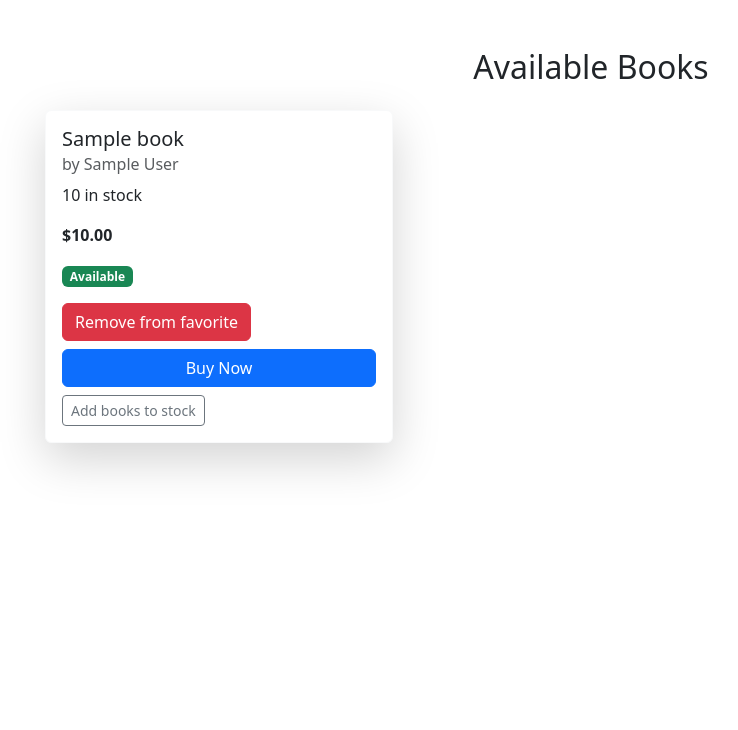
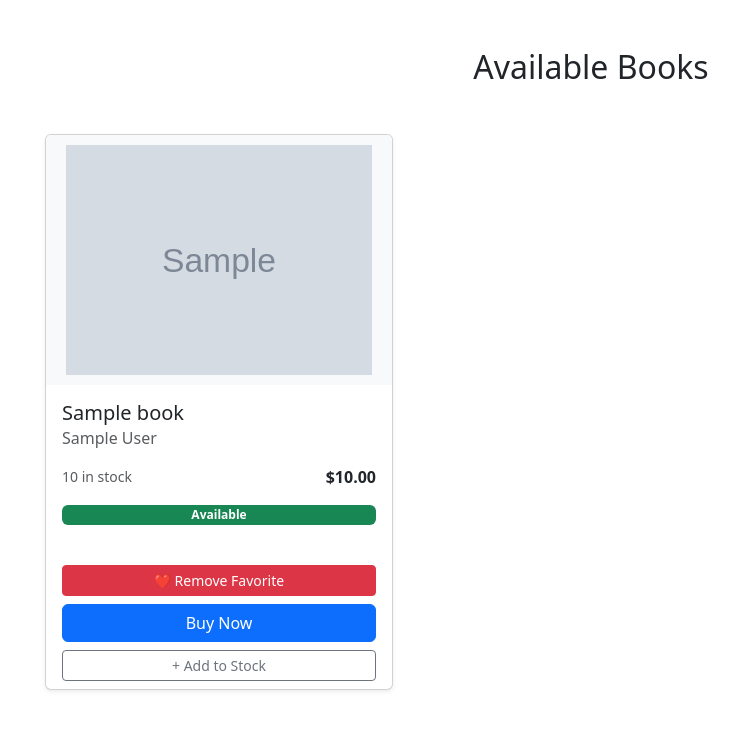
Before and after one commit to AsHkAn-Django/django-ecommerce, a Django app: page /shopping/ in a window 1280 px wide. Shown: the part 56-786 px from the top of the page, without its empty margins (49-787 px from the left). Run offline with Django 5.2, Linux system fonts and the light colour scheme; a user stored in the database is signed in; tables that the repository leaves empty hold one stand-in row (values such as "Sample post"); grey boxes marked "Sample" are stand-in pictures; some libraries are stand-ins or nearby versions.

Commit message:
pictures added to each book

```diff
--- a/bookStore/urls.py
+++ b/bookStore/urls.py
@@ -8,7 +8,7 @@ Function views
     1. Add an import:  from my_app import views
     2. Add a URL to urlpatterns:  path('', views.home, name='home')
 Class-based views
-    1. Add an import:  from other_app.views import Home
+k    1. Add an import:  from other_app.views import Home
     2. Add a URL to urlpatterns:  path('', Home.as_view(), name='home')
 Including another URLconf
     1. Import the include() function: from django.urls import include, path
@@ -16,6 +16,9 @@ Including another URLconf
 """
 from django.contrib import admin
 from django.urls import path, include
+from django.conf import settings
+from django.conf.urls.static import static
+
 
 
 urlpatterns = [
@@ -24,3 +27,6 @@ urlpatterns = [
     path('accounts/', include('registration.urls')),
     path('', include('myApp.urls')),
 ]
+
+if settings.DEBUG:
+    urlpatterns += static(settings.MEDIA_URL, document_root=settings.MEDIA_ROOT)
--- a/myApp/models.py
+++ b/myApp/models.py
@@ -3,6 +3,14 @@ from django.core.validators import MinValueValidator, MaxValueValidator
 from django.urls import reverse
 from django.conf import settings
 from decimal import Decimal
+from django.utils.text import slugify
+import os
+
+
+
+def book_image_upload_path(instance, filename):
+    title_slug = slugify(instance.title)
+    return os.path.join('uploads', title_slug, filename)
 
 
 
@@ -11,7 +19,7 @@ class Book(models.Model):
     author = models.CharField(max_length=264)
     price = models.DecimalField(max_digits=6, decimal_places=2, validators=[MinValueValidator(0)])
     stock = models.IntegerField(validators=[MinValueValidator(0)])
-    image = models.ImageField(upload_to=f'uploads/{title}/')
+    image = models.ImageField(upload_to=book_image_upload_path)
     description = models.CharField(max_length=264)
 
     def get_absolute_url(self):
--- a/myApp/templates/base.html
+++ b/myApp/templates/base.html
@@ -1,9 +1,11 @@
 <!DOCTYPE html>
 {% load django_bootstrap5 %}
+{% load static %}
 <html lang="en">
   <head>
     <meta charset="UTF-8" />
     <meta name="viewport" content="width=device-width, initial-scale=1.0" />
+    <link rel="stylesheet" href="{% static 'css/styles.css' %}">
     <title>BookStore</title>
     {% bootstrap_css %}
   </head>
--- a/myApp/templates/myApp/shopping.html
+++ b/myApp/templates/myApp/shopping.html
@@ -2,46 +2,72 @@
 
 {% block content %}
 <div class="container my-5">
-        <h2 class="text-center mb-4">Available Books</h2>
+  <h2 class="text-center mb-5">Available Books</h2>
 
   <div class="row row-cols-1 row-cols-md-3 g-4">
     {% for book in books %}
       <div class="col">
-                    <div class="card shadow-lg border-light rounded h-100">
-                        <div class="card-body">
+        <div class="card h-100 shadow-sm">
+
+          <img
+            src="{{ book.image.url }}"
+            class="card-img-top book-card-img"
+            alt="{{ book.title }}"
+          />
+
+          <div class="card-body d-flex flex-column">
+            <div class="mb-3">
               <h5 class="card-title">{{ book.title }}</h5>
-                            <h6 class="card-subtitle mb-2 text-muted">by {{ book.author }}</h6>
-                            <p class="card-text">{{ book.stock }} in stock</p>
-                            <p class="card-text"><strong>${{ book.price }}</strong></p>
-                            <p class="card-text">
+              <h6 class="card-subtitle text-muted">{{ book.author }}</h6>
+            </div>
+
+            <div class="d-flex justify-content-between align-items-center mb-3">
+              <small class="text-muted">{{ book.stock }} in stock</small>
+              <span class="fw-bold">${{ book.price }}</span>
+            </div>
+
             {% if book.stock > 0 %}
-                                    {% if book.stock_lower_than10 %}
-                                    <span class="badge bg-warning">Only {{book.stock}} left !!!</span>
+              {% if book.stock < 10 %}
+                <span class="badge bg-warning mb-3">Only {{ book.stock }} left!</span>
               {% else %}
-                                    <span class="badge bg-success">Available</span>
+                <span class="badge bg-success mb-3">Available</span>
               {% endif %}
             {% else %}
-                                    <span class="badge bg-danger">Out of stock</span>
+              <span class="badge bg-danger mb-3">Out of stock</span>
             {% endif %}
-                            </p>
 
+            <div class="mt-auto"></div>
+          </div>
+
+          <div class="card-footer bg-transparent border-top-0 d-grid gap-2">
             {% if user.is_authenticated %}
               {% if book.is_favorite %}
-                            <a href="{% url 'myApp:add_to_favorite' book.pk %}" class="btn btn-danger mb-2">Remove from favorite</a>
+                <a href="{% url 'myApp:add_to_favorite' book.pk %}"
+                   class="btn btn-danger btn-sm">
+                  ❤️ Remove Favorite
+                </a>
               {% else %}
-                            <a href="{% url 'myApp:add_to_favorite' book.pk %}" class="btn btn-outline-danger mb-2">Add to favorite</a>
+                <a href="{% url 'myApp:add_to_favorite' book.pk %}"
+                   class="btn btn-outline-danger btn-sm">
+                  🤍 Add Favorite
+                </a>
+              {% endif %}
             {% endif %}
 
-                            {% endif %}
-
-                            <a href="{% url 'myApp:purchase' book.pk %}" class="btn btn-primary w-100 {% if book.stock == 0 %} disabled {% endif %}">
+            <a
+              href="{% url 'myApp:purchase' book.pk %}"
+              class="btn btn-primary"
+              {% if book.stock == 0 %} disabled {% endif %}
+            >
               {% if book.stock > 0 %} Buy Now {% else %} Out of Stock {% endif %}
             </a>
 
-                            {% if user.is_staff  %}
-                            <a class="btn btn-outline-secondary mt-2 btn-sm" href="{% url 'myApp:update_book' book.pk %}">Add books to stock</a>
+            {% if user.is_staff %}
+              <a href="{% url 'myApp:update_book' book.pk %}"
+                 class="btn btn-outline-secondary btn-sm">
+                + Add to Stock
+              </a>
             {% endif %}
-
           </div>
         </div>
       </div>
--- /dev/null
+++ b/static/css/styles.css
@@ -0,0 +1,10 @@
+.book-card-img {
+  width: 100%;
+  height: 250px;
+  object-fit: contain;
+  object-position: center;
+  background-color: #f8f9fa; /* light background in case image doesn't fill area */
+  padding: 10px;
+  border-top-left-radius: var(--bs-card-inner-border-radius);
+  border-top-right-radius: var(--bs-card-inner-border-radius);
+}
```
Also changed, not shown: bookStore/settings.py (+6 -1 lines), uploads/<django.db.models.fields.CharField>/91fQEUwFMyL.jpg (deleted). Lines whose indentation alone changed are shown as unchanged.
